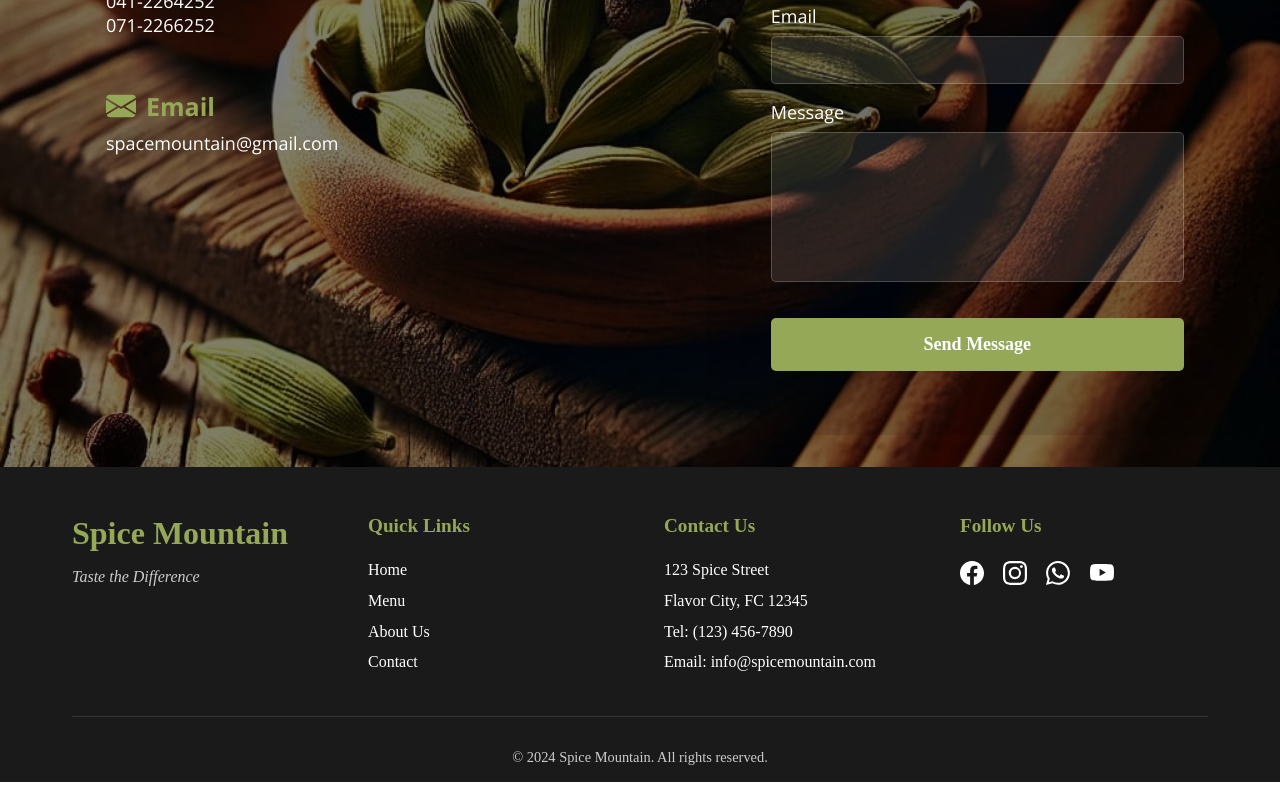
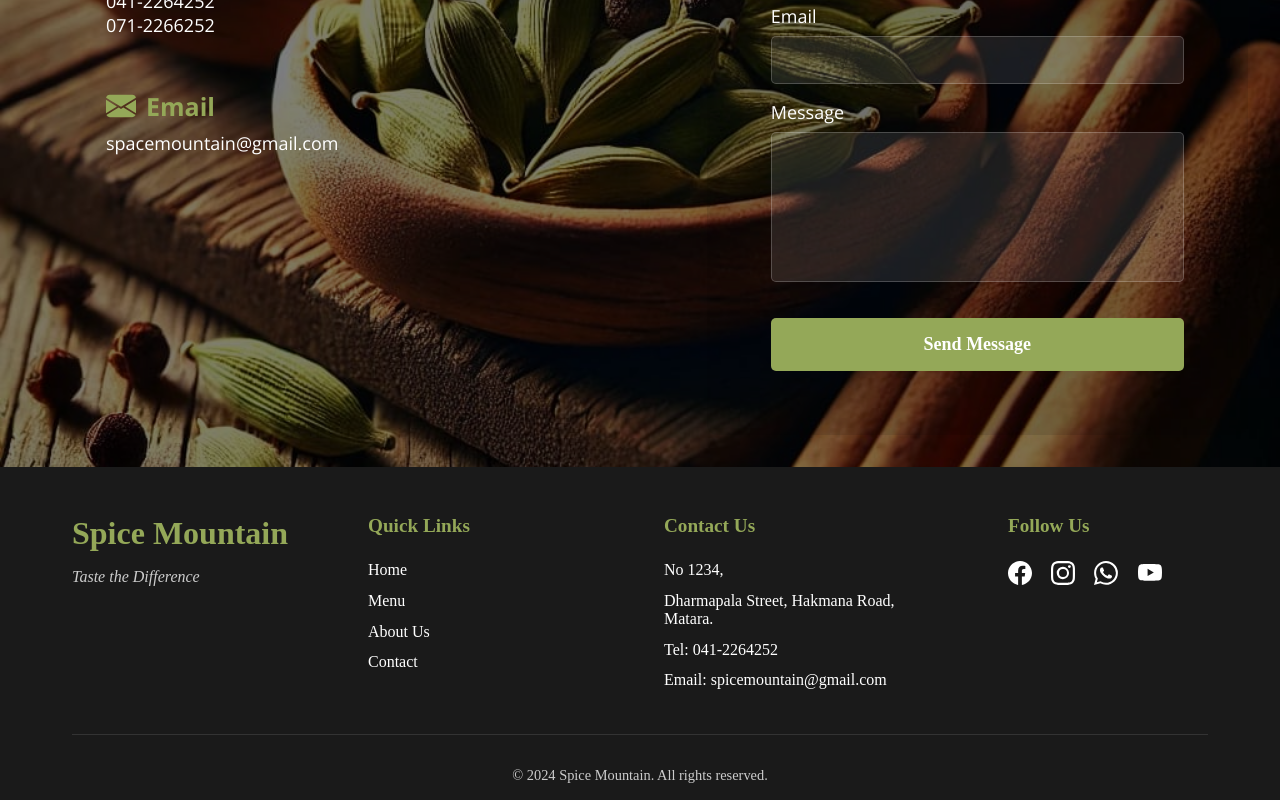
Before and after one commit to MrKavishan/E-Commerce, a React (Create React App) app in the folder spm/: page / in a window 1280 px wide. Shown: the part 4653-5453 px from the top of the page. Built offline with nearby package versions, Linux system fonts and the light colour scheme; a web font is replaced by a local one.

Commit message:
updated css

```diff
--- a/spm/src/Components/Footer/Footer.css
+++ b/spm/src/Components/Footer/Footer.css
@@ -62,7 +62,11 @@
   /* Social Icons */
   .social-icons {
     display: flex;
+    margin-left: 3rem;
     gap: 1.2rem;
+  }
+  .footer-social h3{
+    margin-left: 3rem;
   }
 
   .social-icons a {
--- a/spm/src/Components/Footer/Footer.jsx
+++ b/spm/src/Components/Footer/Footer.jsx
@@ -25,12 +25,14 @@ const Footer = () => {
           <div className="footer-contact">
             <h3>Contact Us</h3>
             <ul>
-              <li>123 Spice Street</li>
-              <li>Flavor City, FC 12345</li>
-              <li>Tel: (123) 456-7890</li>
-              <li>Email: info@spicemountain.com</li>
+              <li>No 1234,</li>
+              <li>Dharmapala Street, Hakmana Road, Matara.</li>
+              <li>Tel: 041-2264252</li>
+              <li>Email: spicemountain@gmail.com</li>
             </ul>
           </div>
+
+
 
           <div className="footer-social">
             <h3>Follow Us</h3>
```
